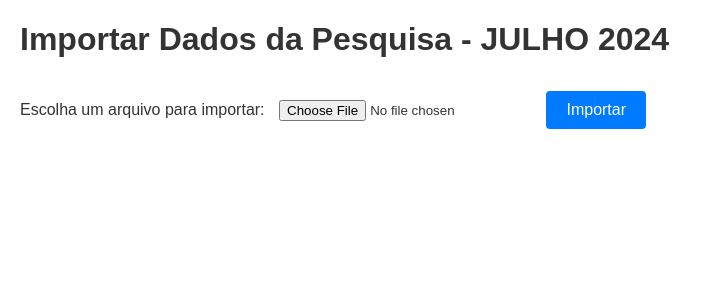
After one commit to rodrigowilton/pesquisa2024, a Django app: page /pesquisa/importar/ in a window 1280 px wide. The commit adds this page. Shown: the top 300 px of the page, without its empty margins (0-711 px from the left). Run offline with Django 5.2, Linux system fonts and the light colour scheme.

Commit message:
importacao

```diff
--- /dev/null
+++ b/core/templates/importar_dados.html
@@ -0,0 +1,53 @@
+<!DOCTYPE html>
+<html lang="pt-BR">
+<head>
+    <meta charset="UTF-8">
+    <meta name="viewport" content="width=device-width, initial-scale=1.0">
+    <title>Importar Dados da Pesquisa - JULHO 2024</title>
+    <style>
+        body {
+            font-family: Arial, sans-serif;
+            margin: 20px;
+            color: #333;
+        }
+        form {
+            margin-bottom: 20px;
+        }
+        input[type="file"] {
+            padding: 10px;
+            margin: 10px 0;
+        }
+        button {
+            background-color: #007bff;
+            color: white;
+            border: none;
+            border-radius: 4px;
+            padding: 10px 20px;
+            font-size: 16px;
+            cursor: pointer;
+            transition: background-color 0.3s ease;
+        }
+        button:hover {
+            background-color: #0056b3;
+        }
+    </style>
+</head>
+<body>
+    <h1>Importar Dados da Pesquisa - JULHO 2024</h1>
+
+    <form action="{% url 'importar_dados' %}" method="POST" enctype="multipart/form-data">
+        {% csrf_token %}
+        <label for="arquivo">Escolha um arquivo para importar:</label>
+        <input type="file" id="arquivo" name="arquivo" accept=".csv, .xlsx" required>
+        <button type="submit">Importar</button>
+    </form>
+
+    {% if messages %}
+        <div>
+            {% for message in messages %}
+                <p>{{ message }}</p>
+            {% endfor %}
+        </div>
+    {% endif %}
+</body>
+</html>
--- a/core/templates/relatorio.html
+++ b/core/templates/relatorio.html
@@ -59,7 +59,6 @@
                 <th>Idade</th>
                 <th>Voto Espontâneo</th>
                 <th>Voto Atual</th>
-                <th>Voto dos Nomes</th>
                 <th>Avaliação da Prefeitura</th>
             </tr>
         </thead>
@@ -73,7 +72,6 @@
                 <td>{{ pesquisa.get_idade_display }}</td>
                 <td>{{ pesquisa.voto_espontaneo }}</td>
                 <td>{{ pesquisa.get_voto_atual_display }}</td>
-                <td>{{ pesquisa.get_voto_dos_nomes_display }}</td>
                 <td>{{ pesquisa.get_avaliacao_prefeitura_display }}</td>
             </tr>
             {% empty %}
--- a/core/urls.py
+++ b/core/urls.py
@@ -1,9 +1,11 @@
 # pesquisa/urls.py
 
 from django.urls import path
+
+from . import views
 from .views import pesquisa_view, sucesso_view
 from .views import relatorio
-from .views import relatorio, export_excel
+from .views import relatorio, export_excel, importar_dados
 
 
 
@@ -12,5 +14,6 @@ urlpatterns = [
     path('sucesso/', sucesso_view, name='sucesso'),
     path('relatorio/', relatorio, name='relatorio'),
     path('export_excel/', export_excel, name='export_excel'),
+    path('importar/', views.importar_dados, name='importar_dados'),
 
 ]
--- a/core/views.py
+++ b/core/views.py
@@ -8,8 +8,80 @@ from .forms import PesquisaForm
 from .models import Pesquisa
 from openpyxl import Workbook
 from django.http import HttpResponse
+from django.contrib import messages
+import pandas as pd
 
 
+def importar_dados(request):
+    if request.method == 'POST' and request.FILES['arquivo']:
+        arquivo = request.FILES['arquivo']
+        if arquivo.name.endswith('.csv'):
+            df = pd.read_csv(arquivo)
+        elif arquivo.name.endswith('.xlsx'):
+            df = pd.read_excel(arquivo)
+        else:
+            messages.error(request, 'Formato de arquivo não suportado.')
+            return redirect('importar_dados')
+
+        # Verificar colunas
+        required_columns = ['Data', 'Pesquisadora', 'Bairro', 'Questao1', 'Questao2', 'Questao3', 'Questao4',
+                            'Questao5']
+        missing_columns = [col for col in required_columns if col not in df.columns]
+
+        if missing_columns:
+            messages.error(request, f'As seguintes colunas estão faltando: {", ".join(missing_columns)}')
+            return redirect('importar_dados')
+
+        # Mapeando valores das questões para o modelo
+        sexo_mapping = {
+            'MASCULINO': 'M',
+            'FEMININO': 'F',
+        }
+
+        idade_mapping = {
+            '16 A 25 ANOS': '16_25',
+            '26 A 34 ANOS': '26_34',
+            '35 A 55 ANOS': '35_55',
+            'ACIMA DE 55 ANOS': 'acima_55',
+        }
+
+        voto_atual_mapping = {
+            'ABRAAZINHO': 'abraazinho',
+            'ROGERIO RIBEIRO': 'rogerio_ribeiro',
+            'NÃO SABE': 'nao_sabe',
+        }
+
+        avaliacao_mapping = {
+            'REGULAR': 'regular',
+            'BOM': 'bom',
+            'RUIM': 'ruim',
+            'PÉSSIMO': 'pessimo',
+        }
+
+        for _, row in df.iterrows():
+            try:
+                pesquisa = Pesquisa(
+                    data=row['Data'],
+                    pesquisadora=row['Pesquisadora'],
+                    bairro=row['Bairro'],
+                    sexo=sexo_mapping.get(row['Questao1'].strip(), ''),  # Mapear sexo
+                    idade=idade_mapping.get(row['Questao2'].strip(), ''),  # Mapear idade
+                    voto_espontaneo=row['Questao3'],  # Voto espontâneo
+                    voto_atual=voto_atual_mapping.get(row['Questao4'].strip(), ''),  # Mapear voto atual
+                    avaliacao_prefeitura=avaliacao_mapping.get(row['Questao5'].strip(), ''),
+                    # Mapear avaliação da prefeitura
+                )
+                pesquisa.full_clean()  # Valida antes de salvar
+                pesquisa.save()
+            except Exception as e:
+                messages.error(request, f'Erro ao importar linha: {e}')
+                continue
+
+        messages.success(request, 'Dados importados com sucesso!')
+        return redirect('importar_dados')
+
+    # Para requisições GET, sempre retornar o formulário de importação
+    return render(request, 'importar_dados.html')
 
 def export_excel(request):
     # Criar um Workbook
```
Also changed, not shown: core/migrations/0003_remove_pesquisa_voto_dos_nomes.py (added).
